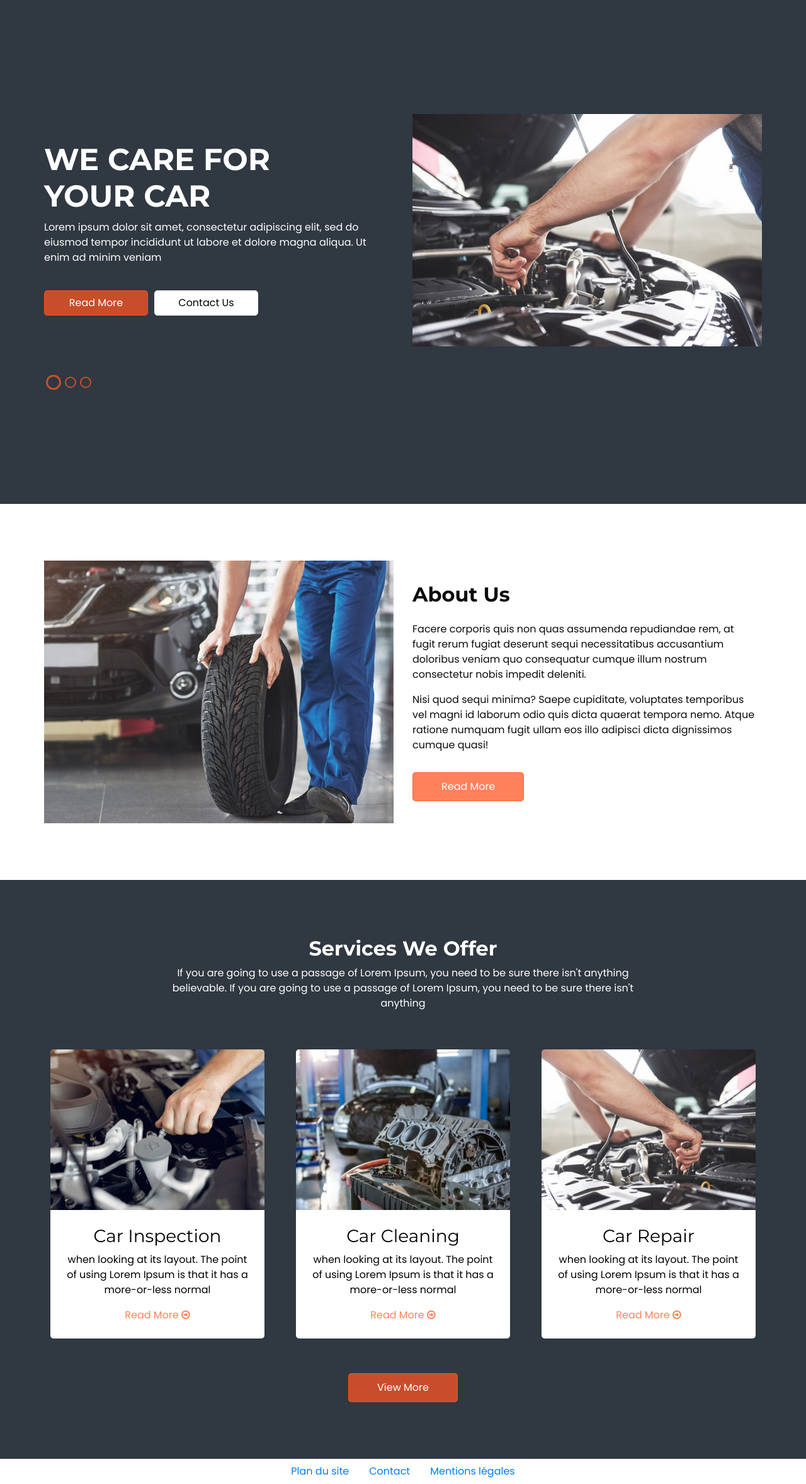
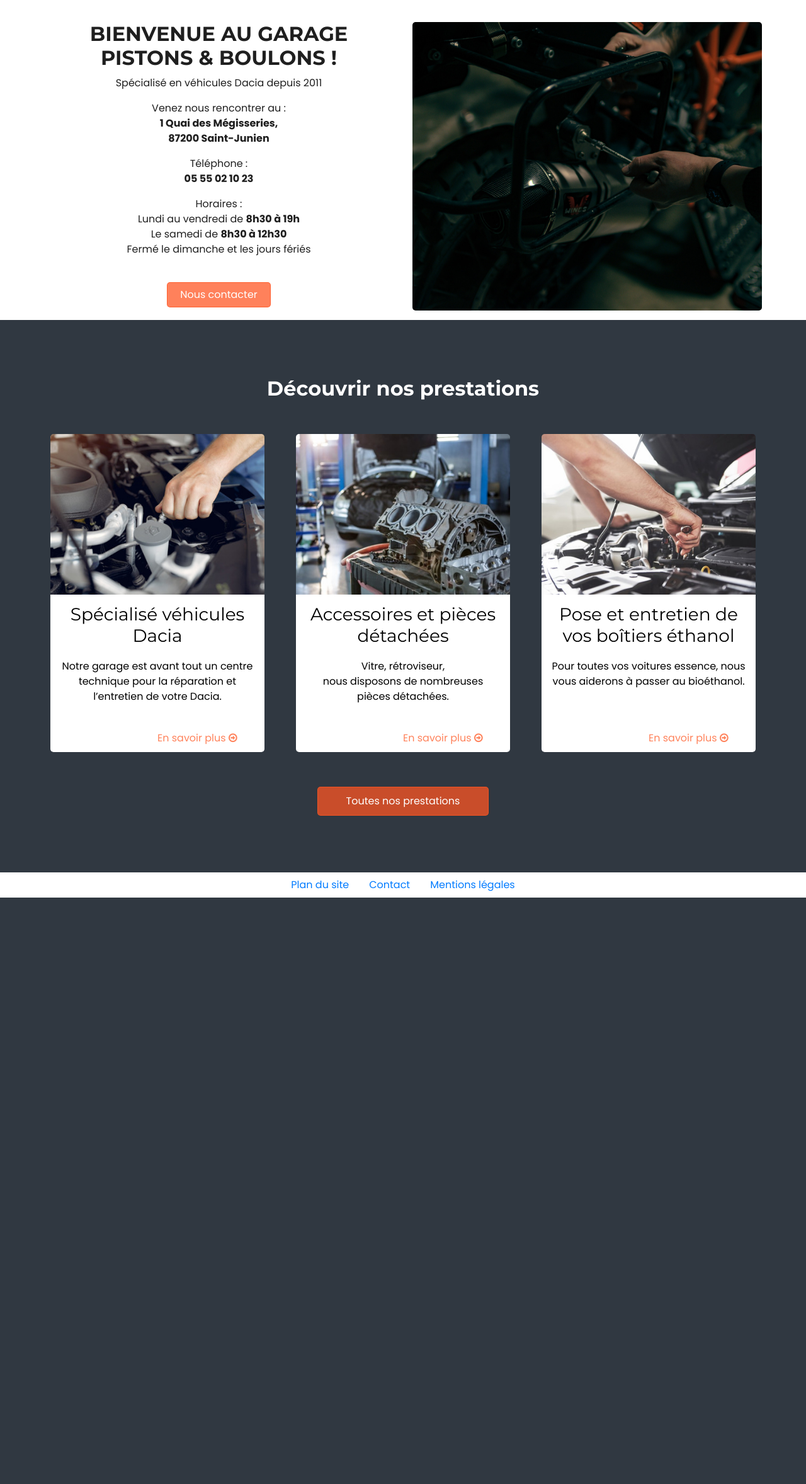
Before and after one commit to frohrlich/garage, a PHP site: page / in a window 1280 px wide. Shown: the part 160-2516 px from the top of the page at 63% size. After the commit the page ends 1585 px from the top, so only its background shows below. Run offline with PHP 8.4, Linux system fonts and the light colour scheme; some libraries are stand-ins or nearby versions.

Commit message:
front-end page accueil

```diff
--- a/css/responsive.css
+++ b/css/responsive.css
@@ -11,7 +11,7 @@
 }
 
 @media (max-width: 992px) {
-  .slider_section {
+  .banner_section {
     min-height: auto;
   }
 
@@ -24,11 +24,11 @@
     margin: 5px 0;
   }
 
-  .slider_section .detail-box h1 {
+  .banner_section .detail-box h1 {
     font-size: 2.5rem;
   }
 
-  .slider_section .carousel_btn-box a {
+  .banner_section a {
     position: unset;
     transform: none;
   }
@@ -47,7 +47,7 @@
     font-size: 25px;
   }
 
-  .slider_section .detail-box {
+  .banner_section .detail-box {
     margin-bottom: 45px;
   }
 
--- a/index.php
+++ b/index.php
@@ -1,14 +1,12 @@
 <!DOCTYPE html>
 <html lang="fr">
+
 <head>
   <!-- Basic -->
   <meta charset="utf-8" />
   <meta http-equiv="X-UA-Compatible" content="IE=edge" />
   <!-- Mobile Metas -->
-    <meta
-      name="viewport"
-      content="width=device-width, initial-scale=1, shrink-to-fit=no"
-    />
+  <meta name="viewport" content="width=device-width, initial-scale=1, shrink-to-fit=no" />
   <!-- Site Metas -->
   <meta name="keywords" content="" />
   <meta name="description" content="" />
@@ -20,11 +18,7 @@
   <!-- <link rel="stylesheet" type="text/css" href="css/bootstrap.css" /> -->
 
   <!--owl slider stylesheet -->
-    <link
-      rel="stylesheet"
-      type="text/css"
-      href="https://cdnjs.cloudflare.com/ajax/libs/OwlCarousel2/2.3.4/assets/owl.carousel.min.css"
-    />
+  <link rel="stylesheet" type="text/css" href="https://cdnjs.cloudflare.com/ajax/libs/OwlCarousel2/2.3.4/assets/owl.carousel.min.css" />
   <!-- font awesome style -->
   <link href="css/font-awesome.min.css" rel="stylesheet" />
 
@@ -35,178 +29,65 @@
 </head>
 
 <body>
-    <div class="hero_area">
   <!-- header section -->
   <?php include 'header.php' ?>
 
   <!-- Navigation bar -->
   <?php include 'navbar.php' ?>
 
-      <!-- slider section -->
-      <section class="slider_section position-relative">
+  <!-- Banner section -->
+  <section class="banner_section ">
 
-        <div class="slider_container">
-          <div
-            id="carouselExampleIndicators"
-            class="carousel slide"
-            data-ride="carousel"
-          >
-            <div class="carousel-inner">
-              <div class="carousel-item active">
+    <div class="banner_container">
       <div class="container">
         <div class="row">
           <div class="col-md-6">
             <div class="detail-box">
               <h1>
-                          We Care For <br />
-                          Your Car
+                Bienvenue au garage <br />
+                Pistons & Boulons !
               </h1>
               <p>
-                          Lorem ipsum dolor sit amet, consectetur adipiscing
-                          elit, sed do eiusmod tempor incididunt ut labore et
-                          dolore magna aliqua. Ut enim ad minim veniam
+                Spécialisé en véhicules Dacia depuis 2011
+              </p>
+              <p>
+                Venez nous rencontrer au : <br>
+                <span>
+                  1 Quai des Mégisseries, <br>
+                  87200 Saint-Junien
+                </span>
+              </p>
+              <p>
+                Téléphone : <br>
+                <span> 05 55 02 10 23 </span>
+              </p>
+              <p>
+                Horaires : <br>
+                Lundi au vendredi de <span> 8h30 à 19h </span> <br>
+                Le samedi de <span> 8h30 à 12h30 </span> <br>
+                Fermé le dimanche et les jours fériés
               </p>
               <div class="btn-box">
-                          <a href="" class="btn-1"> Read More </a>
-                          <a href="" class="btn-2"> Contact Us </a>
+                <a href="contact.php" class="btn-1"> Nous contacter </a>
               </div>
             </div>
           </div>
-                    <div class="col-md-6">
+          <div class="col-md-6 d-none d-md-block">
             <div class="img-box">
-                        <img src="images/slider-img.jpg" alt="" />
+              <img src="images/accueil-kat-sazonova-i8DMKtMyfWM-unsplash.jpg" alt="Photo de mécanique" />
             </div>
-                    </div>
-                  </div>
-                </div>
-              </div>
-              <div class="carousel-item">
-                <div class="container">
-                  <div class="row">
-                    <div class="col-md-6">
-                      <div class="detail-box">
-                        <h1>
-                          We Care For <br />
-                          Your Car
-                        </h1>
-                        <p>
-                          Lorem ipsum dolor sit amet, consectetur adipiscing
-                          elit, sed do eiusmod tempor incididunt ut labore et
-                          dolore magna aliqua. Ut enim ad minim veniam
-                        </p>
-                        <div class="btn-box">
-                          <a href="" class="btn-1"> Read More </a>
-                          <a href="" class="btn-2"> Contact Us </a>
-                        </div>
-                      </div>
-                    </div>
-                    <div class="col-md-6">
-                      <div class="img-box">
-                        <img src="images/slider-img.jpg" alt="" />
-                      </div>
-                    </div>
-                  </div>
-                </div>
-              </div>
-              <div class="carousel-item">
-                <div class="container">
-                  <div class="row">
-                    <div class="col-md-6">
-                      <div class="detail-box">
-                        <h1>
-                          We Care For <br />
-                          Your Car
-                        </h1>
-                        <p>
-                          Lorem ipsum dolor sit amet, consectetur adipiscing
-                          elit, sed do eiusmod tempor incididunt ut labore et
-                          dolore magna aliqua. Ut enim ad minim veniam
-                        </p>
-                        <div class="btn-box">
-                          <a href="" class="btn-1"> Read More </a>
-                          <a href="" class="btn-2"> Contact Us </a>
-                        </div>
-                      </div>
-                    </div>
-                    <div class="col-md-6">
-                      <div class="img-box">
-                        <img src="images/slider-img.jpg" alt="" />
-                      </div>
-                    </div>
-                  </div>
-                </div>
-              </div>
-            </div>
-            <div class="container">
-              <ol class="carousel-indicators">
-                <li
-                  data-target="#carouselExampleIndicators"
-                  data-slide-to="0"
-                  class="active"
-                ></li>
-                <li
-                  data-target="#carouselExampleIndicators"
-                  data-slide-to="1"
-                ></li>
-                <li
-                  data-target="#carouselExampleIndicators"
-                  data-slide-to="2"
-                ></li>
-              </ol>
-            </div>
-          </div>
-        </div>
-      </section>
-      <!-- end slider section -->
-    </div>
-
-    <!-- about section -->
-
-    <section class="about_section layout_padding">
-      <div class="container">
-        <div class="row">
-          <div class="col-lg-6">
-            <div class="img-box">
-              <img src="images/about-img.jpg" class="box_img" alt="about img" />
-            </div>
-          </div>
-          <div class="col-lg-6">
-            <div class="detail-box pr-md-2">
-              <div class="heading_container">
-                <h2 class="">About Us</h2>
-              </div>
-              <p class="detail_p_mt">
-                Facere corporis quis non quas assumenda repudiandae rem, at
-                fugit rerum fugiat deserunt sequi necessitatibus accusantium
-                doloribus veniam quo consequatur cumque illum nostrum
-                consectetur nobis impedit deleniti.
-              </p>
-              <p>
-                Nisi quod sequi minima? Saepe cupiditate, voluptates temporibus
-                vel magni id laborum odio quis dicta quaerat tempora nemo. Atque
-                ratione numquam fugit ullam eos illo adipisci dicta dignissimos
-                cumque quasi!
-              </p>
-              <a href="about.php" class=""> Read More </a>
           </div>
         </div>
       </div>
     </div>
   </section>
 
-    <!-- about section ends -->
-
   <!-- service section -->
 
   <section class="service_section layout_padding">
     <div class="container">
       <div class="heading_container heading_center">
-          <h2 class="">Services We Offer</h2>
-          <p class="col-lg-8 px-0">
-            If you are going to use a passage of Lorem Ipsum, you need to be
-            sure there isn't anything believable. If you are going to use a
-            passage of Lorem Ipsum, you need to be sure there isn't anything
-          </p>
+        <h2> Découvrir nos prestations </h2>
       </div>
       <div class="row">
         <div class="col-md-6 col-lg-4 mx-auto">
@@ -215,15 +96,16 @@
               <img src="images/s1.jpg" alt="" />
             </div>
             <div class="detail-box">
-                <h3>Car Inspection</h3>
+              <h3>Spécialisé véhicules Dacia</h3>
               <p>
-                  when looking at its layout. The point of using Lorem Ipsum is
-                  that it has a more-or-less normal
+                Notre garage est avant tout un centre technique pour la réparation et l’entretien de votre Dacia.
               </p>
-                <a href="">
-                  Read More
+              <div>
+                <a href="about.php">
+                  En savoir plus
                   <i class="fa fa-arrow-circle-o-right" aria-hidden="true"></i>
                 </a>
+              </div>
             </div>
           </div>
         </div>
@@ -233,15 +115,16 @@
               <img src="images/s2.jpg" alt="" />
             </div>
             <div class="detail-box">
-                <h3>Car Cleaning</h3>
+              <h3>Accessoires et pièces détachées</h3>
               <p>
-                  when looking at its layout. The point of using Lorem Ipsum is
-                  that it has a more-or-less normal
+                Vitre, rétroviseur, <br> nous disposons de nombreuses pièces détachées.
               </p>
-                <a href="">
-                  Read More
+              <div>
+                <a href="about.php">
+                  En savoir plus
                   <i class="fa fa-arrow-circle-o-right" aria-hidden="true"></i>
                 </a>
+              </div>
             </div>
           </div>
         </div>
@@ -251,26 +134,25 @@
               <img src="images/s3.jpg" alt="" />
             </div>
             <div class="detail-box">
-                <h3>Car Repair</h3>
+              <h3>Pose et entretien de vos boîtiers éthanol</h3>
               <p>
-                  when looking at its layout. The point of using Lorem Ipsum is
-                  that it has a more-or-less normal
+                Pour toutes vos voitures essence, nous vous aiderons à passer au bioéthanol.
               </p>
-                <a href="">
-                  Read More
+              <div>
+                <a href="about.php">
+                  En savoir plus
                   <i class="fa fa-arrow-circle-o-right" aria-hidden="true"></i>
                 </a>
               </div>
             </div>
           </div>
         </div>
+      </div>
       <div class="btn-box">
-          <a href=""> View More </a>
+        <a href="about.php"> Toutes nos prestations </a>
       </div>
     </div>
   </section>
-
-    <!-- service section ends -->
 
   <!-- footer section -->
   <?php include 'footer.php' ?>
@@ -286,4 +168,5 @@
   <!-- custom js -->
   <script src="js/custom.js"></script>
 </body>
+
 </html>
--- a/scss/components/_sliders.scss
+++ /dev/null
@@ -1,82 +0,0 @@
-.slider_section {
-  min-height: 100vh;
-  background: $primary1;
-  display: flex;
-  flex-direction: column;
-
-  .slider_container {
-    margin: auto 0;
-    padding: 75px 0;
-  }
-
-  #carouselExampleIndicators {
-    width: 100%;
-  }
-
-  .row {
-    align-items: center;
-  }
-
-  .detail-box {
-    h1 {
-      font-size: 3rem;
-      font-weight: bold;
-      color: $white;
-      text-transform: uppercase;
-    }
-
-    p {
-      color: $white;
-    }
-
-    .btn-box {
-      display: flex;
-      flex-wrap: wrap;
-      margin-top: 35px;
-      margin: 35px -5px 0 -5px;
-
-      a {
-        width: 165px;
-        text-align: center;
-        margin: 5px;
-      }
-
-      .btn-1 {
-        @include hero_btn($primary2, $white, 7px, 0, 5px);
-      }
-
-      .btn-2 {
-        @include hero_btn($white, #020000, 7px, 0, 5px);
-      }
-    }
-  }
-
-  .img-box {
-    img {
-      width: 100%;
-    }
-  }
-
-  .carousel-indicators {
-    position: unset;
-    margin: 0;
-    align-items: center;
-    justify-content: flex-start;
-    margin-top: 45px;
-
-    li {
-      width: 14px;
-      height: 14px;
-      opacity: 1;
-      background-color: transparent;
-      border: 2px solid $primary2;
-      border-radius: 100%;
-
-      &.active {
-        width: 18px;
-        height: 18px;
-        border: 3px solid $primary2;
-      }
-    }
-  }
-}
--- /dev/null
+++ b/scss/layout/_banner.scss
@@ -0,0 +1,56 @@
+.banner_section {
+  background: $white;
+  display: flex;
+  flex-direction: column;
+  text-align: center;
+
+  .banner_container {
+    margin-top: 35px;
+    margin-bottom: 15px;
+  }
+
+  .detail-box {
+    h1 {
+      font-size: 2rem;
+      font-weight: bold;
+      color: $textCol;
+      text-transform: uppercase;
+    }
+
+    p {
+      color: $textCol;
+
+      span {
+        font-weight: bold;
+      }
+    }
+
+    .btn-box {
+      display: flex;
+      flex-wrap: wrap;
+      justify-content: center;
+      margin-top: 35px;
+      margin: 35px -5px 0 -5px;
+
+      a {
+        width: 165px;
+        text-align: center;
+        margin: 5px;
+      }
+
+      .btn-1 {
+        @include hero_btn($primary2, $white, 7px, 0, 5px);
+      }
+    }
+  }
+
+  .img-box {
+    height: 100%;
+    img {
+      height: 100%;
+      width: 100%;
+      object-fit: cover;
+      border-radius: 5px;
+    }
+  }
+}
--- a/scss/pages/_home.scss
+++ b/scss/pages/_home.scss
@@ -5,8 +5,6 @@
   .box {
     margin: 10px;
     text-align: center;
-    // padding: 25px;
-    transition: all 0.3s;
     margin-top: 45px;
     border-radius: 5px;
     overflow: hidden;
@@ -18,16 +16,28 @@
     }
 
     .detail-box {
-      padding: 25px;
+      height: 250px;
+      padding: 15px;
       background: $white;
       color: $black;
-
+      position: relative;
       h5 {
         font-weight: 600;
       }
 
-      a {
-        color: $primary2;
+      p {
+        margin-top: 20px;
+        margin-bottom: 0;
+      }
+
+      div {
+        position: absolute;
+        bottom: 0;
+        left: 50%;
+        padding-bottom: 10px;
+        a {
+          color: $primary2;
+        }
       }
     }
   }
--- a/scss/style.scss
+++ b/scss/style.scss
@@ -1,6 +1,6 @@
-@import "abstracts/variables", "abstracts/mixins";
-@import "vendors/bootstrap", "vendors/googlefonts";
-@import "base/typography";
-@import "layout/default", "layout/header", "layout/footer";
-@import "components/buttons", "components/sliders";
-@import "pages/about", "pages/home", "pages/contact";
+@import 'abstracts/variables', 'abstracts/mixins';
+@import 'vendors/bootstrap', 'vendors/googlefonts';
+@import 'base/typography';
+@import 'layout/default', 'layout/header', 'layout/footer', 'layout/banner';
+@import 'components/buttons';
+@import 'pages/about', 'pages/home', 'pages/contact';
```
Also changed, not shown: css/style.min.css, images/accueil-kat-sazonova-i8DMKtMyfWM-unsplash.jpg (added), images/client1.jpg (deleted), images/client2.jpg (deleted), images/t1.jpg (deleted), images/t2.jpg (deleted), images/t3.jpg (deleted), package-lock.json, 1 other file. Lines whose indentation alone changed are shown as unchanged.
